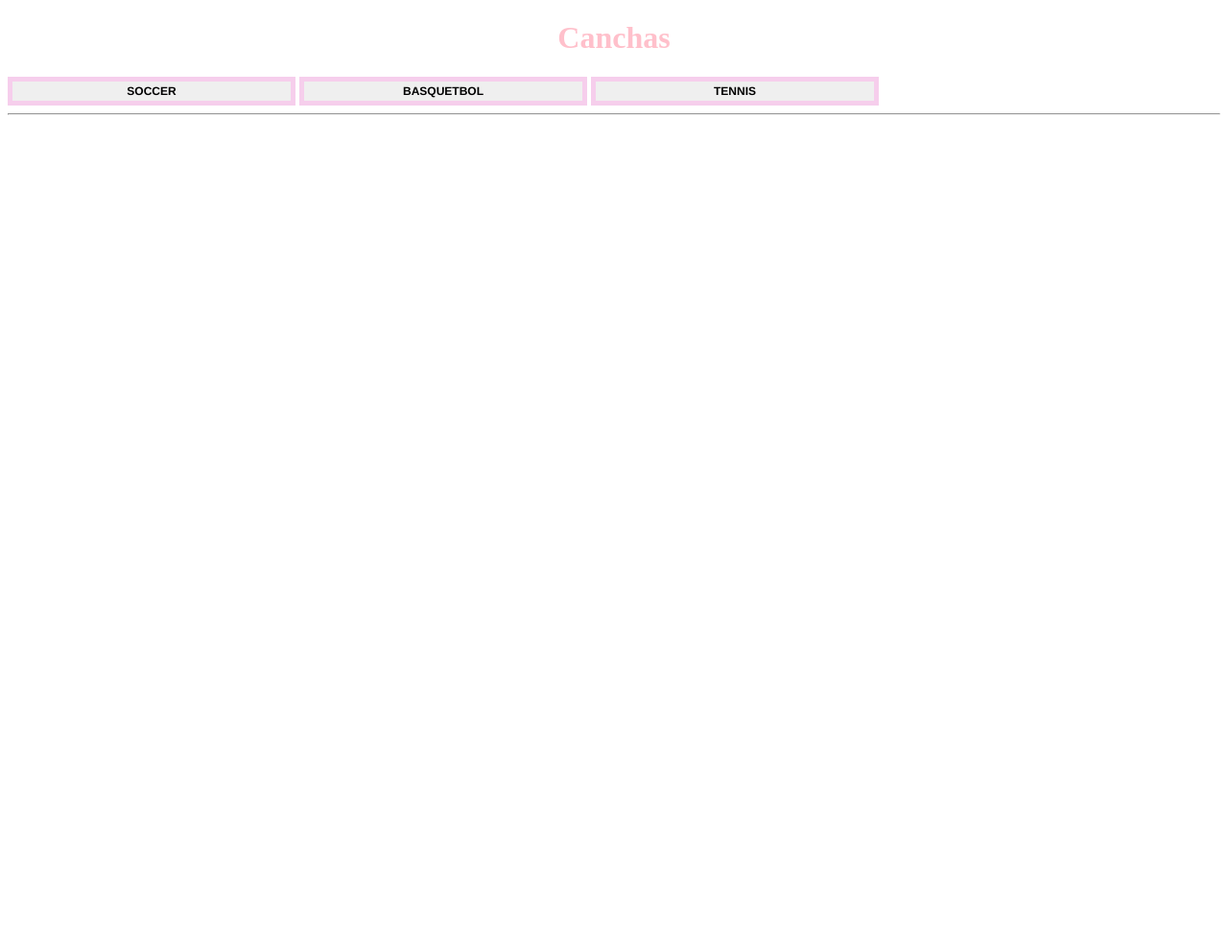
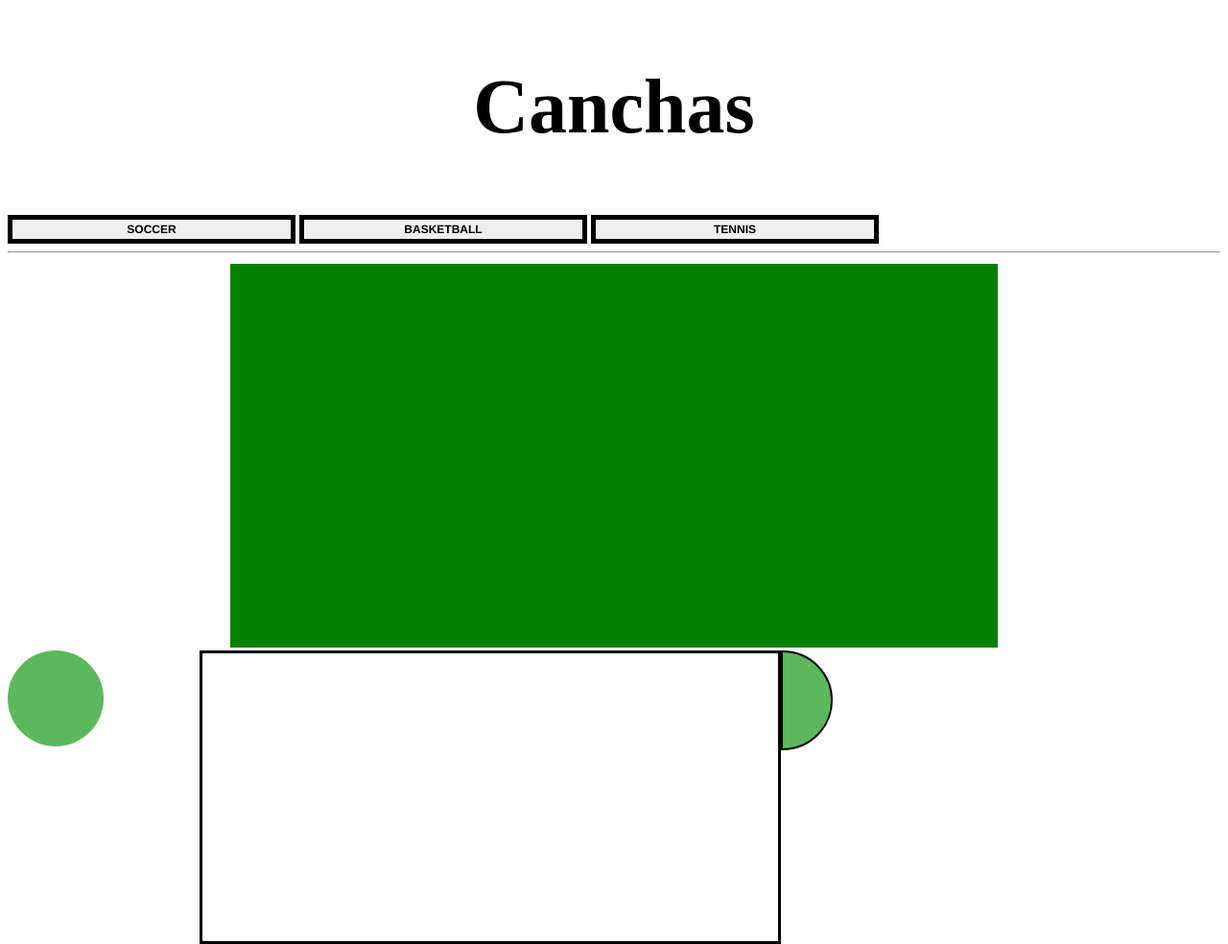
Before and after one commit to Gocchi/Canchas-CSS, a plain HTML site: page index.html in a window 1280 px wide. Shown: the whole page at 96% size. Before the commit the page ends 800 px from the top, so only its background shows below. Drawn offline with Linux system fonts and the light colour scheme.

Commit message:
version 2

```diff
--- a/index.html
+++ b/index.html
@@ -4,16 +4,26 @@
 		<title>Canchas</title>
 		<link rel="stylesheet" type="text/css" href="main.css">
 		 <link rel="icon" href="http://icon-icons.com/icons2/37/PNG/512/stadiumsport_estadio_4328.png">
+		 <style>
+		 	#buttons {
+
+}
+		 </style>
 	</head>
 	<body>
-
-		<h1>Canchas</h1>
-		<section id="cancha">
-			<button id="soccer">Soccer</button>
-			<button id="basquetbol">Basquetbol</button>
-			<button id="tennis">Tennis</button>
-			<hr>
+		<section id="buttons">
+			<h1>Canchas</h1>
+				<button id="soccer" class="button">Soccer</button>
+				<button id="basketball" class="button">Basketball</button>
+				<button id="tennis" class="button">Tennis</button>
+				<hr>
 		</section>
-
+		<section id="court">
+			<article class="rectangulo"></article>
+			<article class="rectangulo2"></article>
+			<article class="semi-circulo"></article>
+			<article class="circulo"></article>
+			<article class="lineaCentral"></article>
+		</section>
 	</body>
 </html>
--- a/main.css
+++ b/main.css
@@ -1,16 +1,13 @@
+
 h1{
-	color: pink;
+	color: black;
 	text-align: center;
-}
-#cancha {
-	margin: auto;
-
+	font-size: 80px;
 }
 
 #soccer{
 
-
-	border: 5px solid #F6CEEC;
+	border: 5px solid black;
 	cursor: pointer;
 	font-family:  Helvetica;
 	font-size: 12px;
@@ -19,12 +16,11 @@ h1{
 	margin: ;
 	text-transform: uppercase;
 	width: 300px;
-
 }
 
-#basquetbol{
+#basketball{
 
-	border: 5px solid #F6CEEC;
+	border: 5px solid black;
 	cursor: pointer;
 	font-family:  Helvetica;
 	font-size: 12px;
@@ -33,12 +29,11 @@ h1{
 	margin: auto;
 	text-transform: uppercase;
 	width: 300px;
-
 }
 
 #tennis{
 
-	border: 5px solid #F6CEEC;
+	border: 5px solid black;
 	cursor: pointer;
 	font-family:  Helvetica;
 	font-size: 12px;
@@ -47,5 +42,48 @@ h1{
 	margin: auto;
 	text-transform: uppercase;
 	width: 300px;
+}
 
+.rectangulo {
+     width: 800px;
+     height: 400px;
+     border: 3px solid white;
+     background: green;
+     margin: auto;
 }
+
+.rectangulo2 {
+     width: 600px;
+     height: 300px;
+     border: 3px solid black;
+     margin: auto;
+     margin-left: 200px;
+     float:left
+}
+
+.lineaCentral {
+    height: 100%;
+    width: 2px;
+    background-color: black;
+    margin-left: 49%;
+}
+
+.semi-circulo {
+     width: 50px;
+     height: 100px;
+     border: 2px solid black;
+     background: #5cb85c;
+     -moz-border-radius: 0 100px 100px 0;
+     -webkit-border-radius: 0 100px 100px 0;
+     border-radius: 0 100px 100px 0;
+     float:left
+}
+
+.circulo {
+     width: 100px;
+     height: 100px;
+     -moz-border-radius: 50%;
+     -webkit-border-radius: 50%;
+     border-radius: 50%;
+     background: #5cb85c;
+}
```
